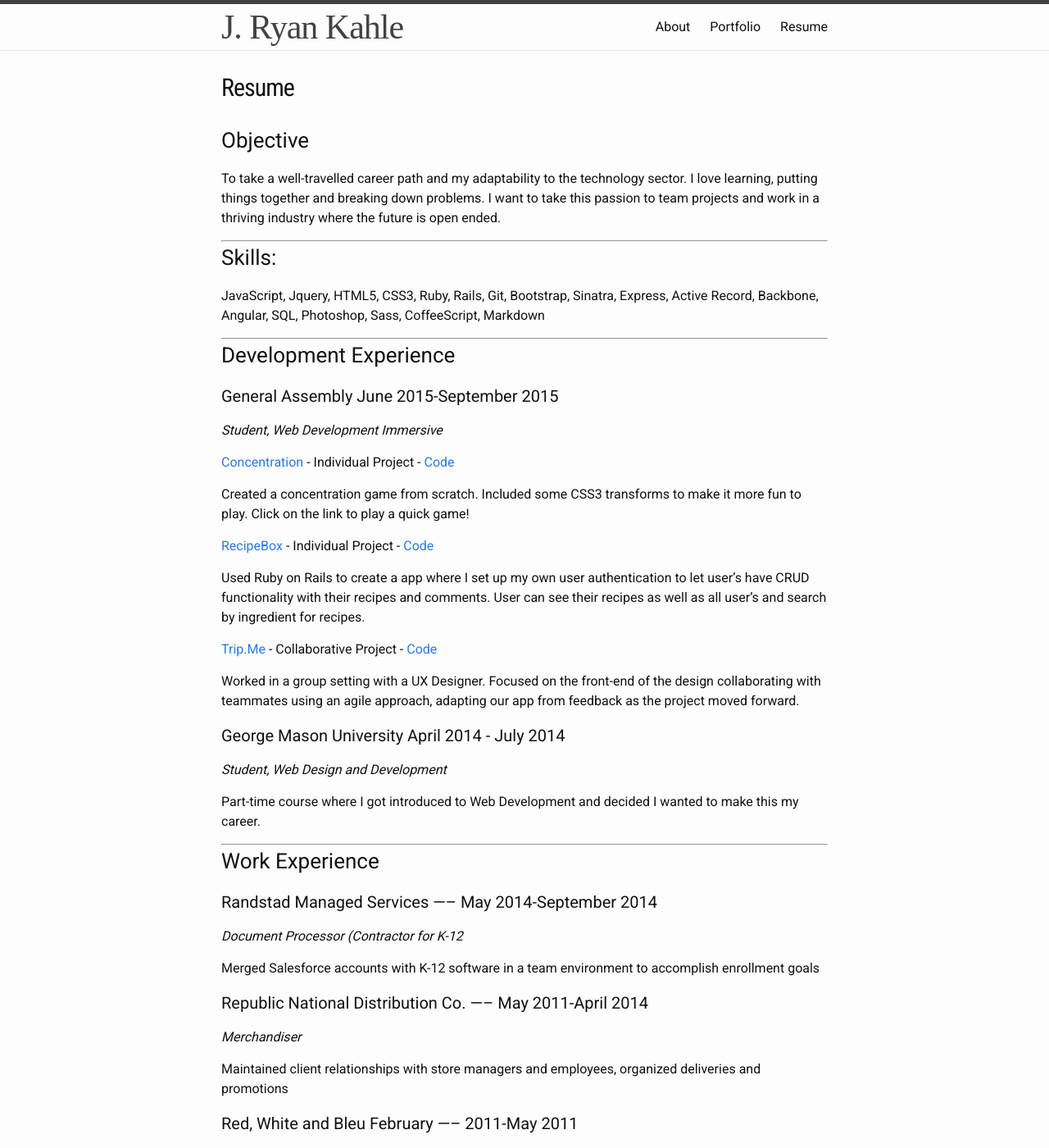
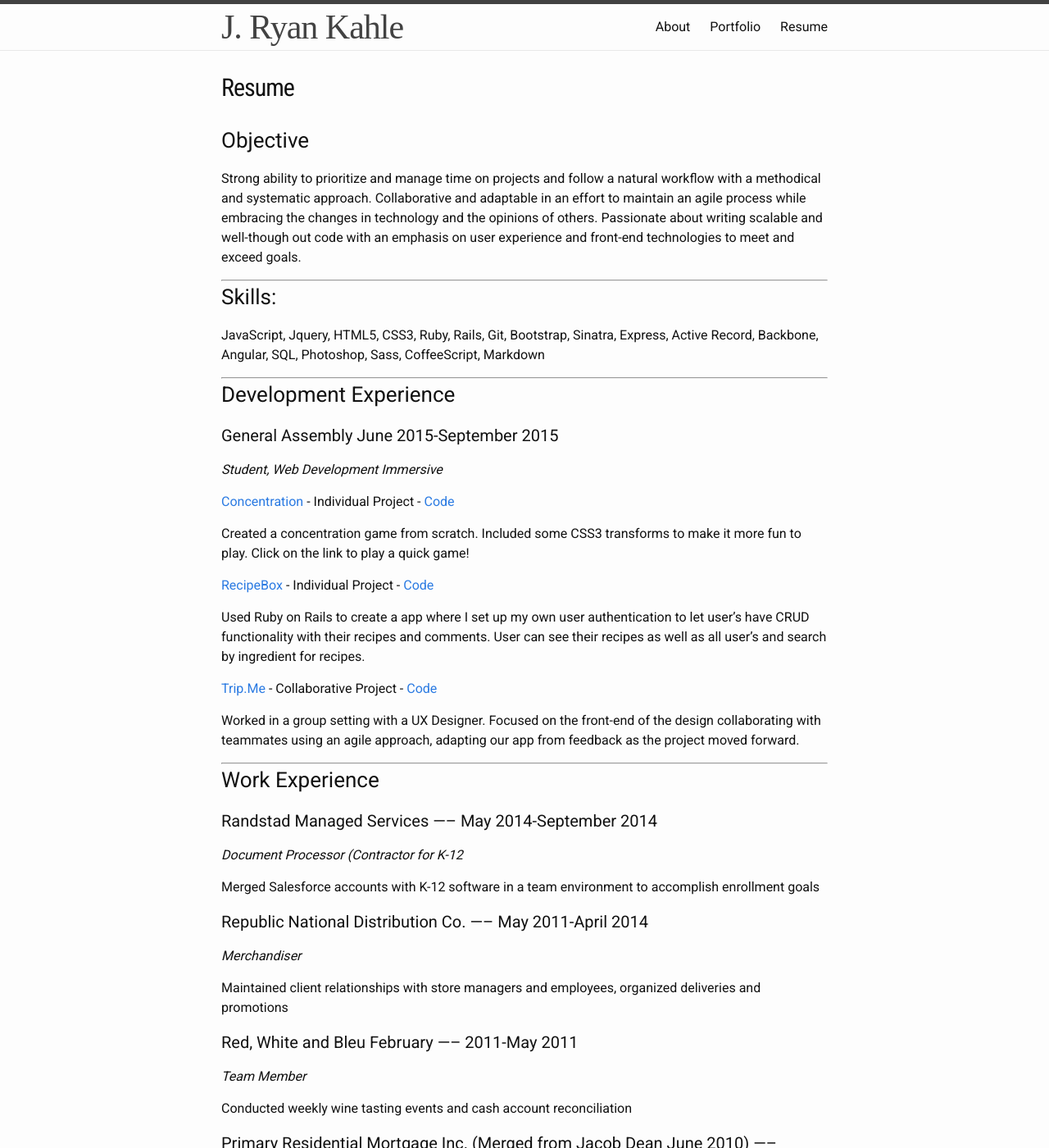
Before and after one commit to Ryan-321/Ryan-321.github.io, a Jekyll site: the page built from resume.md, in a window 1280 px wide and 1400 px high. Shown: the whole window at 82% size. Built offline with Jekyll 4.4.1, drawn with Linux system fonts in a browser that asks for light colours; some web fonts are replaced; some of the changed text lies outside the part shown.

Commit message:
updated resume

```diff
--- a/resume.md
+++ b/resume.md
@@ -5,7 +5,7 @@ permalink: /resume/
 ---
 ### Objective
 
-To take a well-travelled career path and my adaptability to the technology sector.  I love learning, putting things together and breaking down problems.  I want to take this passion to team projects and work in a thriving industry where the future is open ended.
+Strong ability to prioritize and manage time on projects and follow a natural workflow with a methodical and systematic approach. Collaborative and adaptable in an effort to maintain an agile process while embracing the changes in technology and the opinions of others. Passionate about writing scalable and well-though out code with an emphasis on user experience and front-end technologies to meet and exceed goals.
 
 ---------------------------
 
@@ -16,7 +16,7 @@ JavaScript, Jquery, HTML5, CSS3, Ruby, Rails, Git, Bootstrap, Sinatra, Express,
 
 ### Development Experience
 
-#### General Assembly 					                                        June 2015-September 2015
+#### General Assembly 					                         June 2015-September 2015
 _Student, Web Development Immersive_
 
 [Concentration](http://ryan-321.github.io/Memory/) - Individual Project - [Code](https://github.com/Ryan-321/Memory)
@@ -30,11 +30,6 @@ Used Ruby on Rails to create a app where I set up my own user authentication to
 [Trip.Me](https://trip-me.herokuapp.com/) - Collaborative Project - [Code](https://github.com/alexbannon/trip.me)
 
 Worked in a group setting with a UX Designer. Focused on the front-end of the design collaborating with teammates using an agile approach, adapting our app from feedback as the project moved forward.
-
-#### George Mason University                                                                                                         April 2014 - July 2014
-_Student, Web Design and Development_
-
-Part-time course where I got introduced to Web Development and decided I wanted to make this my career.
 
 ------------------------------
 
@@ -65,4 +60,8 @@ Monitored and adapted to new industry regulations with immediate application for
 ------------------------------
 
 ### Education
+General Assembly, Web Development Immersive, 2015
+
+George Mason University Web Design and Development, 2014
+
 Virginia Wesleyan College, Norfolk, VA Graduate May 2003,   B. A. Business-Marketing
```
